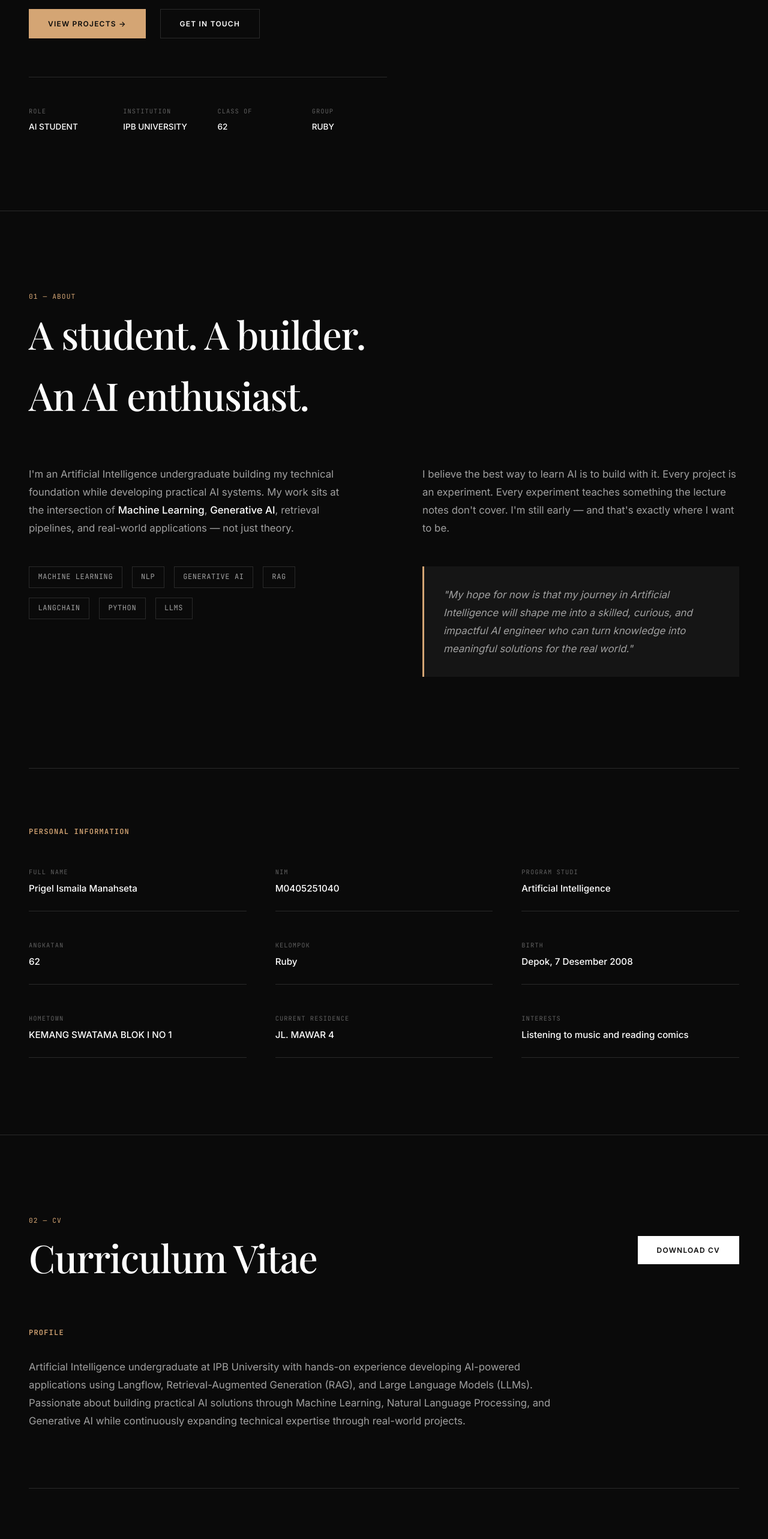
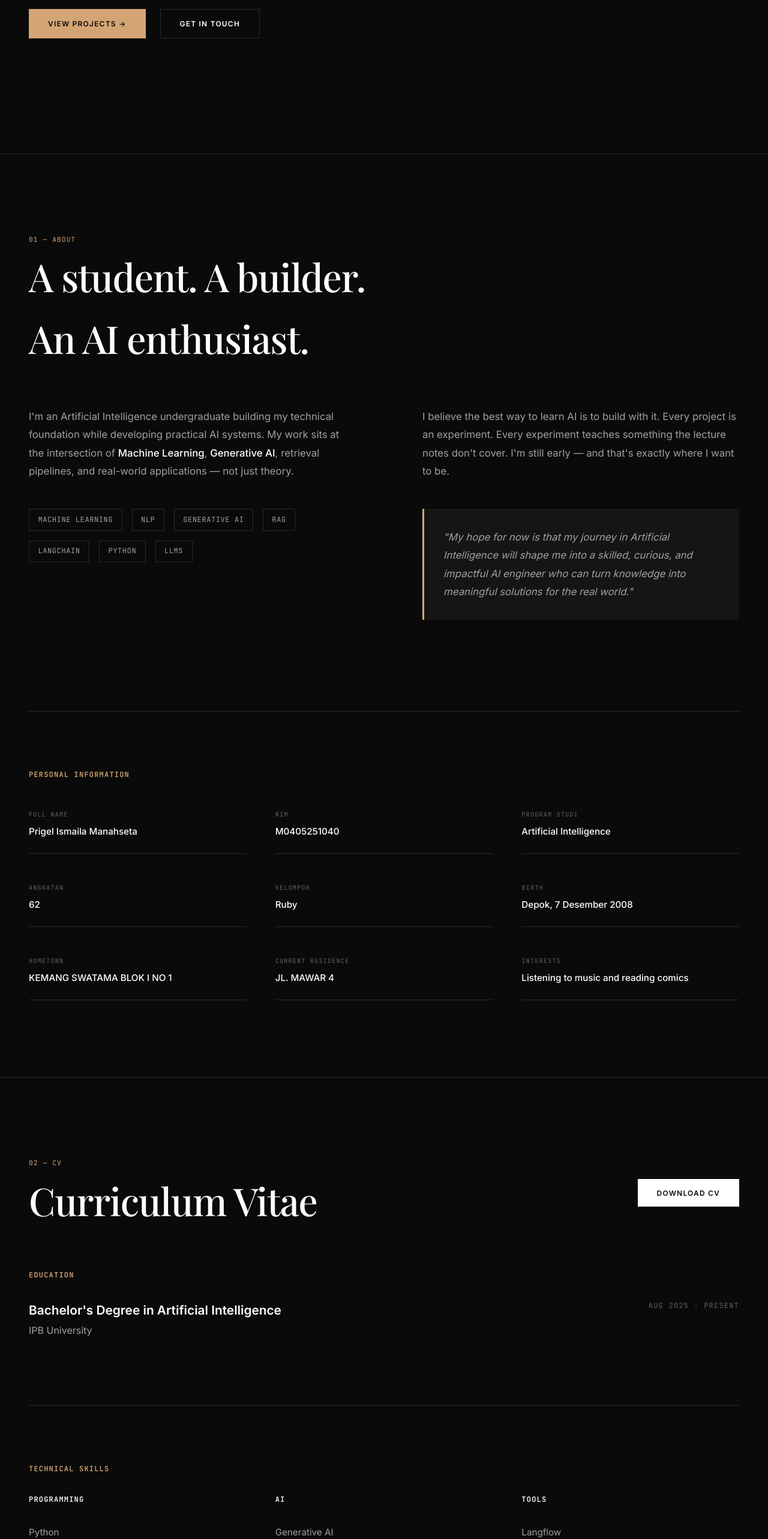
Before and after one commit to Aetheron09/M0405251040_PrigelIsmailaManahseta_AboutmeAI62, a plain HTML site: page index.html in a window 1280 px wide. Shown: the part 920-3485 px from the top of the page at 60% size. Drawn offline with nearby package versions, Linux system fonts and the light colour scheme; a web font is replaced by a local one.

Commit message:
updated some page

```diff
--- a/index.html
+++ b/index.html
@@ -49,24 +49,6 @@
                     <div class="hero-actions">
                         <a href="#projects" class="btn btn-primary">VIEW PROJECTS →</a>
                         <a href="#contact" class="btn btn-secondary">GET IN TOUCH</a>
-                    </div>
-                    <div class="hero-metadata">
-                        <div class="metadata-item">
-                            <span class="metadata-label monospace">ROLE</span>
-                            <span class="metadata-value">AI STUDENT</span>
-                        </div>
-                        <div class="metadata-item">
-                            <span class="metadata-label monospace">INSTITUTION</span>
-                            <span class="metadata-value">IPB UNIVERSITY</span>
-                        </div>
-                        <div class="metadata-item">
-                            <span class="metadata-label monospace">CLASS OF</span>
-                            <span class="metadata-value">62</span>
-                        </div>
-                        <div class="metadata-item">
-                            <span class="metadata-label monospace">GROUP</span>
-                            <span class="metadata-value">RUBY</span>
-                        </div>
                     </div>
                 </div>
                 <div class="hero-image">
@@ -164,12 +146,6 @@
                 <a href="Asset/CV ATS_Prigel Ismaila Manahseta_Aug 2026 (2).pdf" class="btn btn-download" target="_blank">DOWNLOAD CV</a>
             </div>
 
-            <!-- Profile Summary -->
-            <div class="cv-section">
-                <h3 class="cv-heading monospace">PROFILE</h3>
-                <p class="cv-text">Artificial Intelligence undergraduate at IPB University with hands-on experience developing AI-powered applications using Langflow, Retrieval-Augmented Generation (RAG), and Large Language Models (LLMs). Passionate about building practical AI solutions through Machine Learning, Natural Language Processing, and Generative AI while continuously expanding technical expertise through real-world projects.</p>
-            </div>
-
             <!-- Education -->
             <div class="cv-section">
                 <h3 class="cv-heading monospace">EDUCATION</h3>
@@ -213,19 +189,6 @@
                             <li>IBM watsonx.ai</li>
                         </ul>
                     </div>
-                </div>
-            </div>
-
-            <!-- Projects -->
-            <div class="cv-section">
-                <h3 class="cv-heading monospace">PROJECT</h3>
-                <div class="cv-item">
-                    <h4 class="cv-item-title">AI Employee Onboarding Assistant</h4>
-                    <ul class="cv-list">
-                        <li>Developed a Proof-of-Concept (PoC) onboarding chatbot to automate responses for simulated employee FAQs by integrating Langflow and LLMs.</li>
-                        <li>Implemented a Retrieval-Augmented Generation (RAG) pipeline to accurately extract relevant context from a custom-built dataset of dummy HR documents.</li>
-                        <li>Ensured contextual accuracy and mitigated AI hallucinations by strictly grounding the chatbot's generated answers within the provided document pipeline.</li>
-                    </ul>
                 </div>
             </div>
 
```
